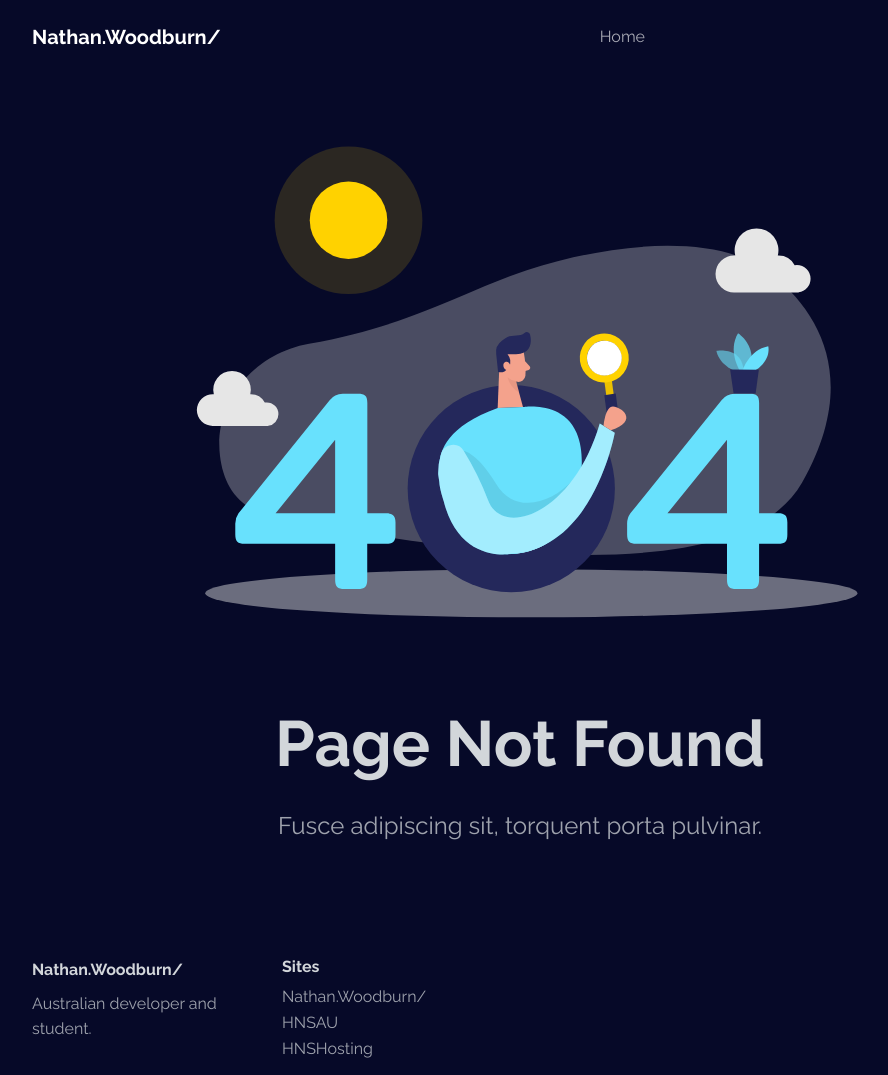
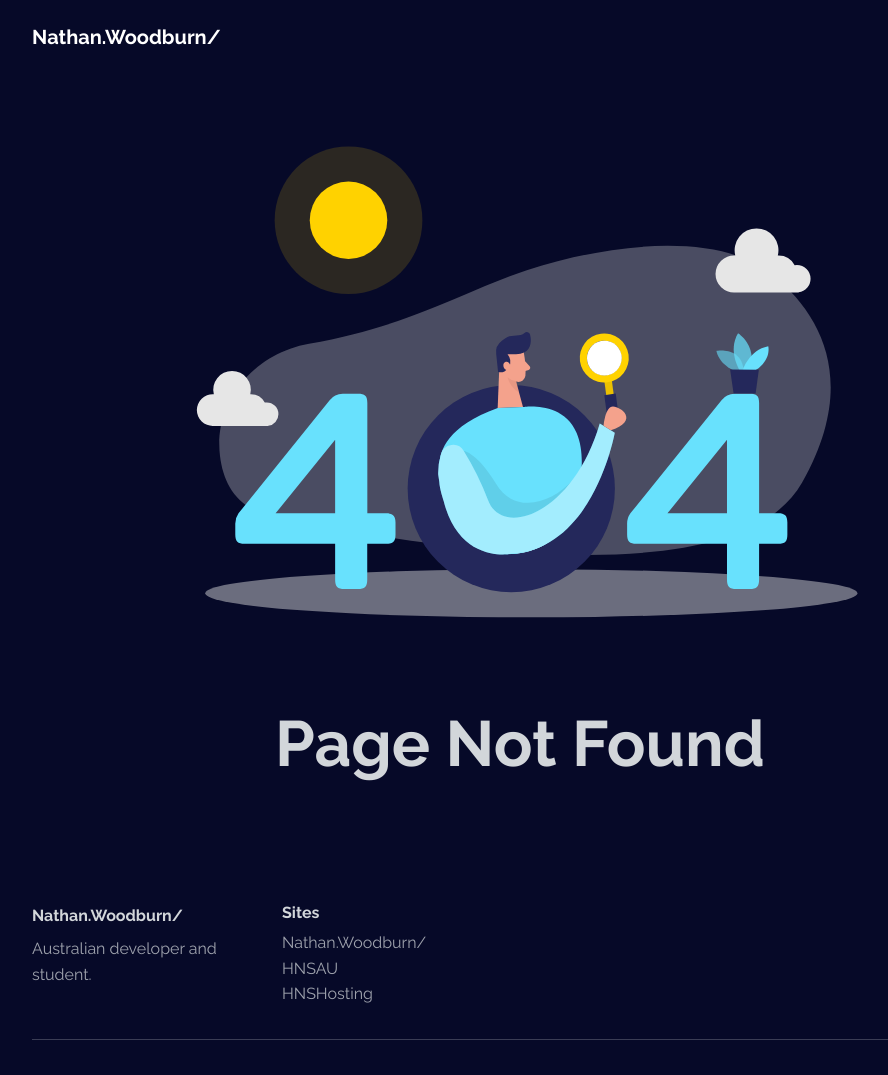
Before and after one commit to Nathanwoodburn/sol-vote, a Flask app: template templates/404.html in a window 1280 px wide. Shown: the top 1075 px of the page, without its empty margins (120-1008 px from the left). Run offline with Flask 3, Linux system fonts and the light colour scheme; the template is opened without the code that fills it, so the values that code supplies are empty; some libraries are stand-ins or nearby versions.

Commit message:
feat: Update 404

```diff
--- a/main.py
+++ b/main.py
@@ -62,7 +62,7 @@ def catch_all(path):
     if os.path.isfile('templates/' + path + '.html'):
         return render_template(path + '.html', year=year)
 
-    return redirect('/')
+    return render_template('404.html', year=year), 404
 
 @app.route('/vote')
 def vote():
@@ -177,7 +177,7 @@ def send_discord_message(data):
 # 404 catch all
 @app.errorhandler(404)
 def not_found(e):
-    return redirect('/')
+    return render_template('404.html', year=datetime.datetime.now().year), 404
 
 
 if __name__ == '__main__':
--- a/templates/404.html
+++ b/templates/404.html
@@ -28,13 +28,7 @@
 
 <body>
     <nav class="navbar navbar-expand-md fixed-top navbar-shrink py-3 navbar-light" id="mainNav">
-        <div class="container"><a class="navbar-brand d-flex align-items-center" href="/"><span>Nathan.Woodburn/</span></a><button data-bs-toggle="collapse" class="navbar-toggler" data-bs-target="#navcol-1"><span class="visually-hidden">Toggle navigation</span><span class="navbar-toggler-icon"></span></button>
-            <div class="collapse navbar-collapse" id="navcol-1">
-                <ul class="navbar-nav mx-auto">
-                    <li class="nav-item"><a class="nav-link" href="https://nathan.woodburn.au">Home</a></li>
-                </ul>
-            </div>
-        </div>
+        <div class="container"><a class="navbar-brand d-flex align-items-center" href="/"><span>Nathan.Woodburn/</span></a><button class="navbar-toggler" data-bs-toggle="collapse"><span class="visually-hidden">Toggle navigation</span><span class="navbar-toggler-icon"></span></button></div>
     </nav>
     <section class="py-5 mt-5">
         <div class="container">
@@ -42,7 +36,6 @@
                 <div class="col-md-10 text-center"><img class="img-fluid w-100" src="assets/img/illustrations/404.svg"></div>
                 <div class="col text-center">
                     <h2 class="display-3 fw-bold mb-4">Page Not Found</h2>
-                    <p class="fs-4 text-muted">Fusce adipiscing sit, torquent porta pulvinar.</p>
                 </div>
             </div>
         </div>
```
Also changed, not shown: templates/index.html (+1 -7 lines), templates/success.html (+1 -7 lines).
